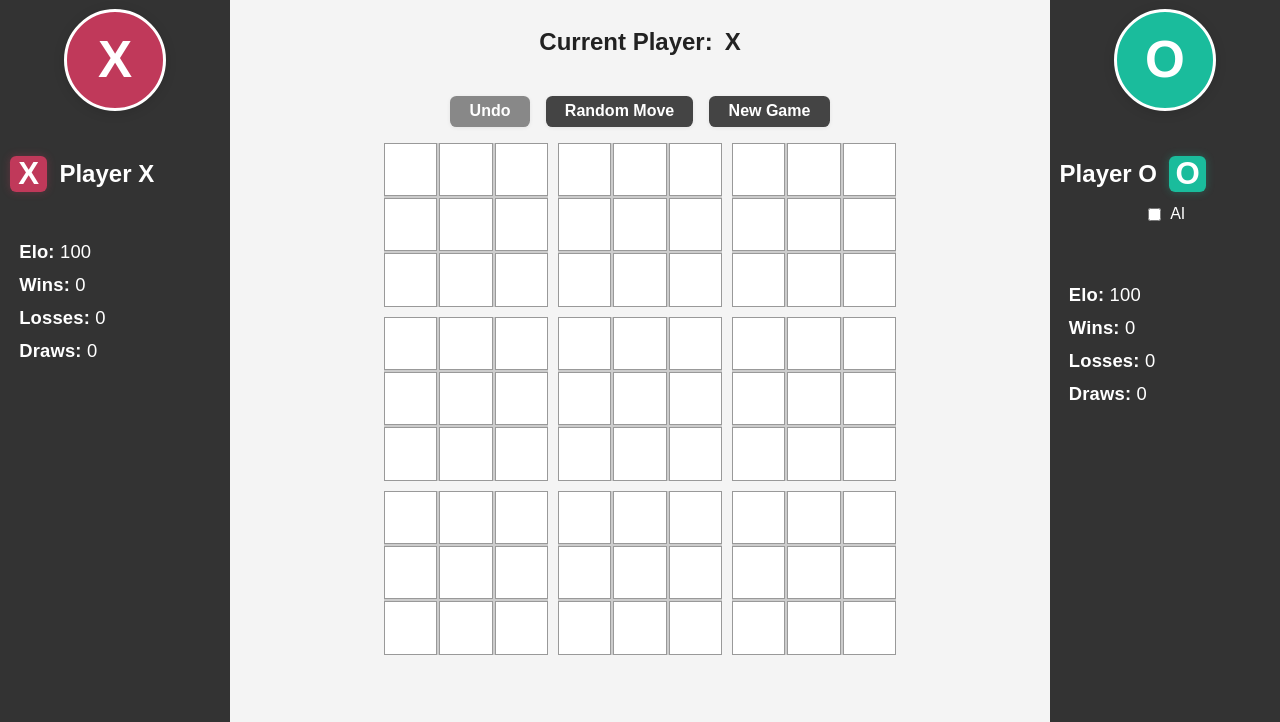
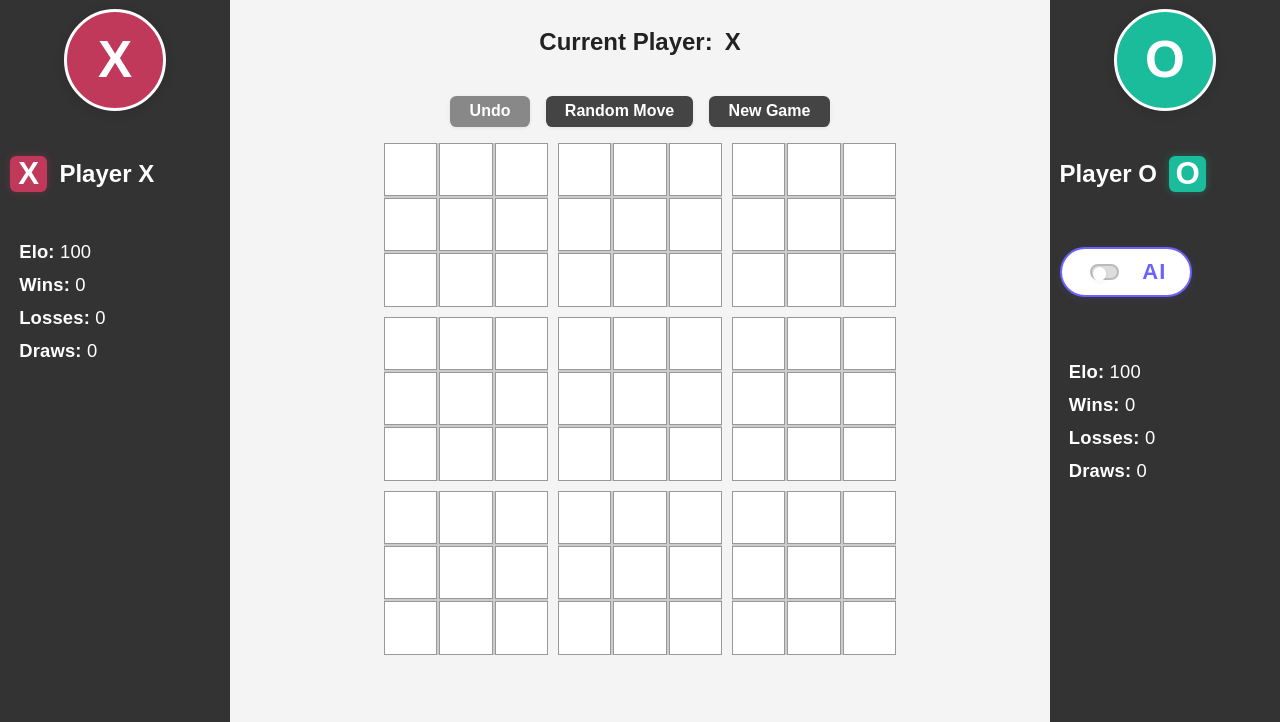
Before and after one commit to ootyzzz/Computing-2-Submission, a website with bundled scripts: page web-app/index.html in a window 1280 px wide. Shown: the part 78-800 px from the top of the page. Built offline with nearby package versions, Linux system fonts and the light colour scheme.

Commit message:
feat: add AI toggle functionality and enhance UI elements

```diff
--- a/web-app/default.css
+++ b/web-app/default.css
@@ -355,17 +355,84 @@ body {
   color: #222;
 }
 
+.ai-toggle-modern {
+  display: inline-flex;
+  align-items: center;
+  gap: 0.7em;
+  font-size: 1.25em;
+  font-weight: bold;
+  background: #fff;
+  color: var(--main-tone);
+  border-radius: 2em;
+  padding: 0.5em 1.2em;
+  box-shadow: 0 2px 8px #6c63ff22;
+  border: 2px solid var(--main-tone);
+  cursor: pointer;
+  transition: background 0.2s, color 0.2s, border 0.2s;
+  margin: 0.5em auto 1em auto;
+  user-select: none;
+  position: relative;
+}
+
+.ai-toggle-modern input[type="checkbox"] {
+  appearance: none;
+  width: 2.2em;
+  height: 1.2em;
+  background: #ddd;
+  border-radius: 1em;
+  position: relative;
+  outline: none;
+  cursor: pointer;
+  transition: background 0.2s;
+  margin-right: 0.7em;
+  vertical-align: middle;
+  border: 2px solid #bbb;
+  display: inline-block;
+}
+
+.ai-toggle-modern input[type="checkbox"]:checked {
+  background: var(--main-tone);
+  border-color: var(--main-tone);
+}
+
+.ai-toggle-modern input[type="checkbox"]::before {
+  content: "";
+  display: block;
+  width: 1em;
+  height: 1em;
+  background: #fff;
+  border-radius: 50%;
+  position: absolute;
+  left: 0.1em;
+  top: 0.1em;
+  transition: left 0.2s;
+  box-shadow: 0 1px 4px #0001;
+}
+
+.ai-toggle-modern input[type="checkbox"]:checked::before {
+  left: 1.1em;
+}
+
+.ai-toggle-modern span {
+  font-size: 1.1em;
+  font-weight: bold;
+  letter-spacing: 0.05em;
+  display: inline-block;
+  vertical-align: middle;
+}
+
 .ai-bubble {
   position: absolute;
-  left: 110%;
-  top: 10%;
+  left: 50%;
+  top: -2.2em;
+  transform: translateX(-50%);
   min-width: 80px;
   max-width: 180px;
   background: #fff;
   color: #444;
   border-radius: 1.2em;
   box-shadow: 0 2px 8px #0002;
-  padding: 0.7em 1.2em;
+  padding: 0.4em 1em;
   font-size: 1.1em;
   font-weight: bold;
   z-index: 20;
@@ -374,10 +441,12 @@ body {
   display: flex;
   align-items: center;
   justify-content: center;
+  pointer-events: none;
+  white-space: nowrap;
 }
 @keyframes ai-bubble-pop {
-  0% { transform: scale(0.7); opacity: 0; }
-  100% { transform: scale(1); opacity: 1; }
+  0% { transform: translateX(-50%) scale(0.7); opacity: 0; }
+  100% { transform: translateX(-50%) scale(1); opacity: 1; }
 }
 
 .cell-last {
@@ -391,3 +460,7 @@ body {
   60% { box-shadow: 0 0 0 8px var(--main-tone), 0 0 24px 6px #6c63ff55; }
   100% { box-shadow: 0 0 0 4px var(--main-tone), 0 0 16px 2px #6c63ff55; }
 }
+
+.ai-toggle-area {
+  margin-top: 2.5em;
+}
--- a/web-app/index.html
+++ b/web-app/index.html
@@ -29,13 +29,13 @@
 
       <div class="sidebar right">
         <div class="profile-pic player-o-avatar" id="playerOAvatar">O
-          <div id="aiBubble" class="ai-bubble" style="display:none;"></div>
         </div>
         <h2>Player O <span class="player-o-badge">O</span></h2>
-        <div style="margin: 0.5em 0 1em 0; text-align: center;">
-          <label style="font-size:1em;cursor:pointer;">
-            <input type="checkbox" id="aiToggle" style="vertical-align:middle; margin-right:0.4em;">
-            AI
+        <div class="ai-toggle-area">
+          <label class="ai-toggle-modern">
+            <input type="checkbox" id="aiToggle">
+            <span>AI</span>
+            <div id="aiBubble" class="ai-bubble" style="display:none;"></div>
           </label>
         </div>
         <div class="stats-block">
--- a/web-app/main.js
+++ b/web-app/main.js
@@ -46,7 +46,7 @@ function isZoneFull(board, zoneWinner, zi, zj) {
 
 function getAvailableMoves(state) {
   const moves = [];
-  // 判断目标zone是否可下
+  // Check if the target zone is restricted
   let restrictToZone = false;
   if (state.nextZone) {
     const [zi, zj] = state.nextZone;
@@ -71,7 +71,7 @@ function getAvailableMoves(state) {
 }
 
 function isDraw(zoneWinners, board) {
-  // 所有zone都被锁定且没有winner
+  // All zones are locked/full and there is no winner
   for (let i = 0; i < 3; ++i) for (let j = 0; j < 3; ++j)
     if (!zoneWinners[i][j] && !isZoneFull(board, zoneWinners[i][j], i, j)) return false;
   return !checkWinner(zoneWinners);
@@ -90,7 +90,7 @@ function renderBoard(board, zoneWinners, nextZone, winLine) {
       if (zoneWinners[i][j] === "X") zoneDiv.classList.add("locked-x");
       if (zoneWinners[i][j] === "O") zoneDiv.classList.add("locked-o");
 
-      // 只对未锁定zone变灰
+      // Only non-locked zones are grayed out
       let restrictToZone = false;
       if (nextZone) {
         const [nzi, nzj] = nextZone;
@@ -106,7 +106,7 @@ function renderBoard(board, zoneWinners, nextZone, winLine) {
         }
       }
 
-      // winner后3个zone突出且色块更淡
+      // Highlight the 3 winning zones after game over
       if (winLine && winLine.some(([x, y]) => x === i && y === j)) {
         zoneDiv.classList.add("win-animate");
         zoneDiv.addEventListener("animationend", () => {
@@ -158,7 +158,7 @@ function renderBoard(board, zoneWinners, nextZone, winLine) {
             cellDiv.textContent = mark;
             cellDiv.classList.add(mark === "X" ? "cell-x" : "cell-o");
           }
-          // 高亮最新落子
+          // Highlight the last move
           if (
             lastMove &&
             lastMove.zone[0] === i &&
@@ -169,7 +169,7 @@ function renderBoard(board, zoneWinners, nextZone, winLine) {
             cellDiv.classList.add("cell-last");
           }
 
-          // 禁止落子的cell加.disabled
+          // Add .disabled to cells that cannot be played
           let restrict = false;
           if (zoneWinners[i][j]) restrict = true;
           else if (nextZone) {
@@ -181,7 +181,7 @@ function renderBoard(board, zoneWinners, nextZone, winLine) {
           if (restrict) {
             cellDiv.classList.add("disabled");
           } else {
-            // 落子预览
+            // Show move preview on hover
             cellDiv.addEventListener("mouseenter", function () {
               if (!cellDiv.textContent) {
                 const preview = document.createElement("div");
@@ -222,7 +222,7 @@ function renderStats() {
 }
 
 function simpleAIMove(state) {
-  // Pick random available move (can be improved)
+  // Pick a random available move (can be improved)
   const moves = getAvailableMoves(state);
   if (moves.length === 0) {
     return null;
@@ -255,7 +255,7 @@ function maybeTriggerAI() {
           zi: move.zone[0], zj: move.zone[1], ci: move.cell[0], cj: move.cell[1]
         }}});
       }
-    }, 3000);
+    }, 2000);
   } else {
     showAIBubble(false);
     if (aiThinkingTimeout) {
@@ -287,10 +287,10 @@ function render() {
   }
   renderStats();
 
-  // 按钮可用性
+  // Button enable/disable state
   if (undoBtn) undoBtn.disabled = history.length <= 1;
   if (randomBtn) randomBtn.disabled = !!state.gameOver;
-  if (resetBtn) resetBtn.disabled = false; // New Game永远可用
+  if (resetBtn) resetBtn.disabled = false; // New Game is always enabled
 
   maybeTriggerAI();
 }
@@ -302,7 +302,7 @@ function onCellClick(event) {
   const ci = Number(event.currentTarget.dataset.ci);
   const cj = Number(event.currentTarget.dataset.cj);
 
-  // 判断目标zone是否可下
+  // Check if the target zone is restricted
   let restrictToZone = false;
   if (state.nextZone) {
     const [nzi, nzj] = state.nextZone;
@@ -316,9 +316,9 @@ function onCellClick(event) {
   if (next !== state) {
     state = next;
     history = R.append(state, history);
-    lastMove = { zone: [zi, zj], cell: [ci, cj] }; // 记录最新落子
+    lastMove = { zone: [zi, zj], cell: [ci, cj] }; // Record the last move
 
-    // 记录stats历史
+    // Save stats history if game is over
     if (state.gameOver) {
       statsHistory.push({
         x: Stats.get_statistics(["X"])[ "X" ],
@@ -337,12 +337,11 @@ function onCellClick(event) {
 if (undoBtn) {
   undoBtn.onclick = function () {
     if (history.length > 1) {
-      // 如果撤回的是一个终局，撤回stats
+      // If undoing a finished game, also undo stats
       if (history[history.length - 1].gameOver && statsHistory.length > 0) {
-        // 恢复上一次的 Elo/stats
+        // Restore previous Elo/stats
         const prevStats = statsHistory.pop();
         if (prevStats) {
-          // 直接覆盖 Stats 模块的 player_statistics
           Object.assign(Stats.get_statistics(["X"])[ "X" ], prevStats.x);
           Object.assign(Stats.get_statistics(["O"])[ "O" ], prevStats.o);
         }
@@ -372,7 +371,7 @@ if (resetBtn) {
     state = getInitialState();
     history = [state];
     statsHistory = [];
-    lastMove = null; // 清除最新落子
+    lastMove = null; // Clear last move
     render();
   };
 }
@@ -384,4 +383,11 @@ if (aiToggle) {
   });
 }
 
+window.addEventListener("load", function() {
+  if (aiToggle) {
+    aiToggle.checked = false;
+    aiEnabled = false;
+  }
+  render();
+});
 window.addEventListener("load", render);
```
